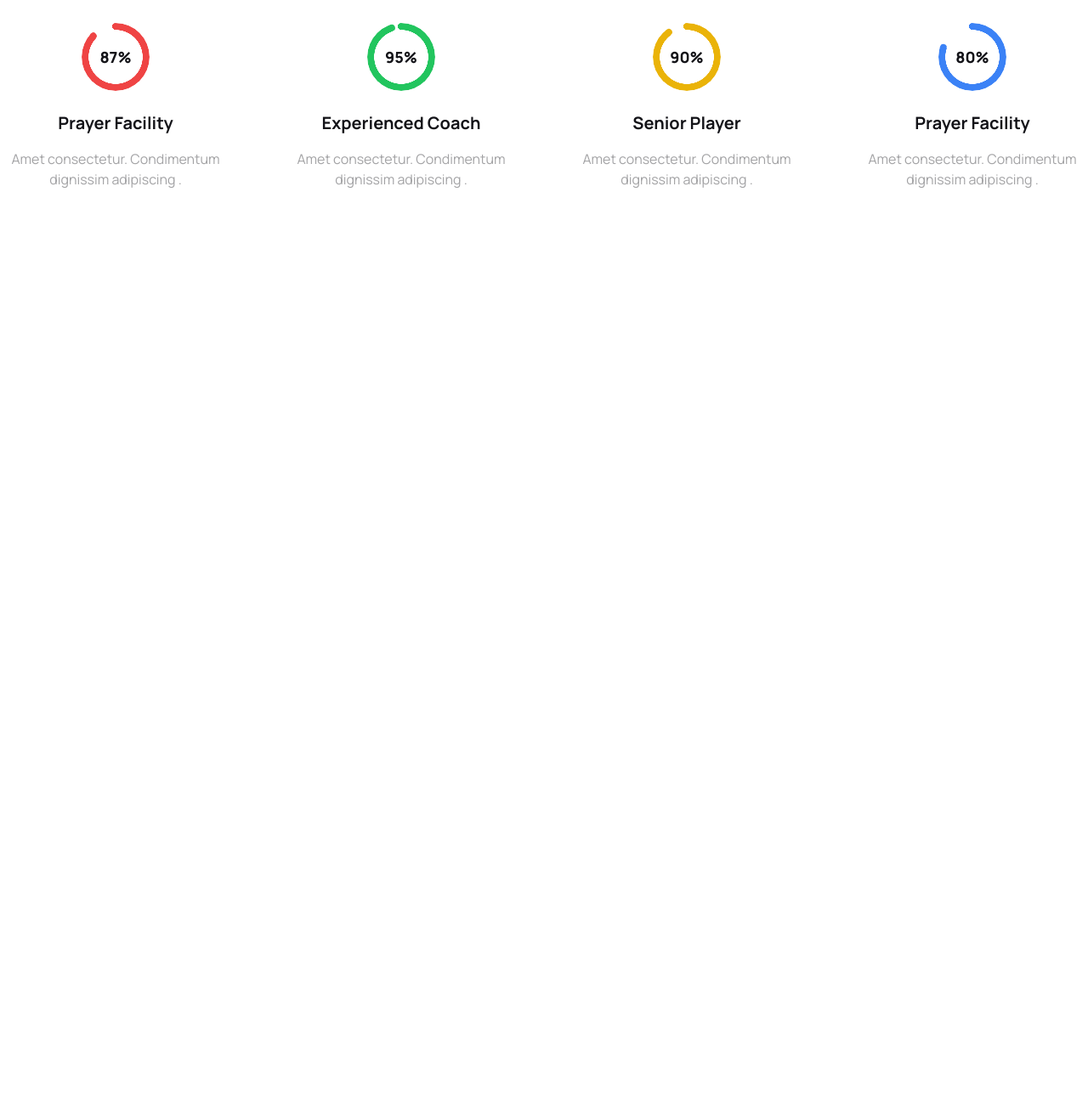
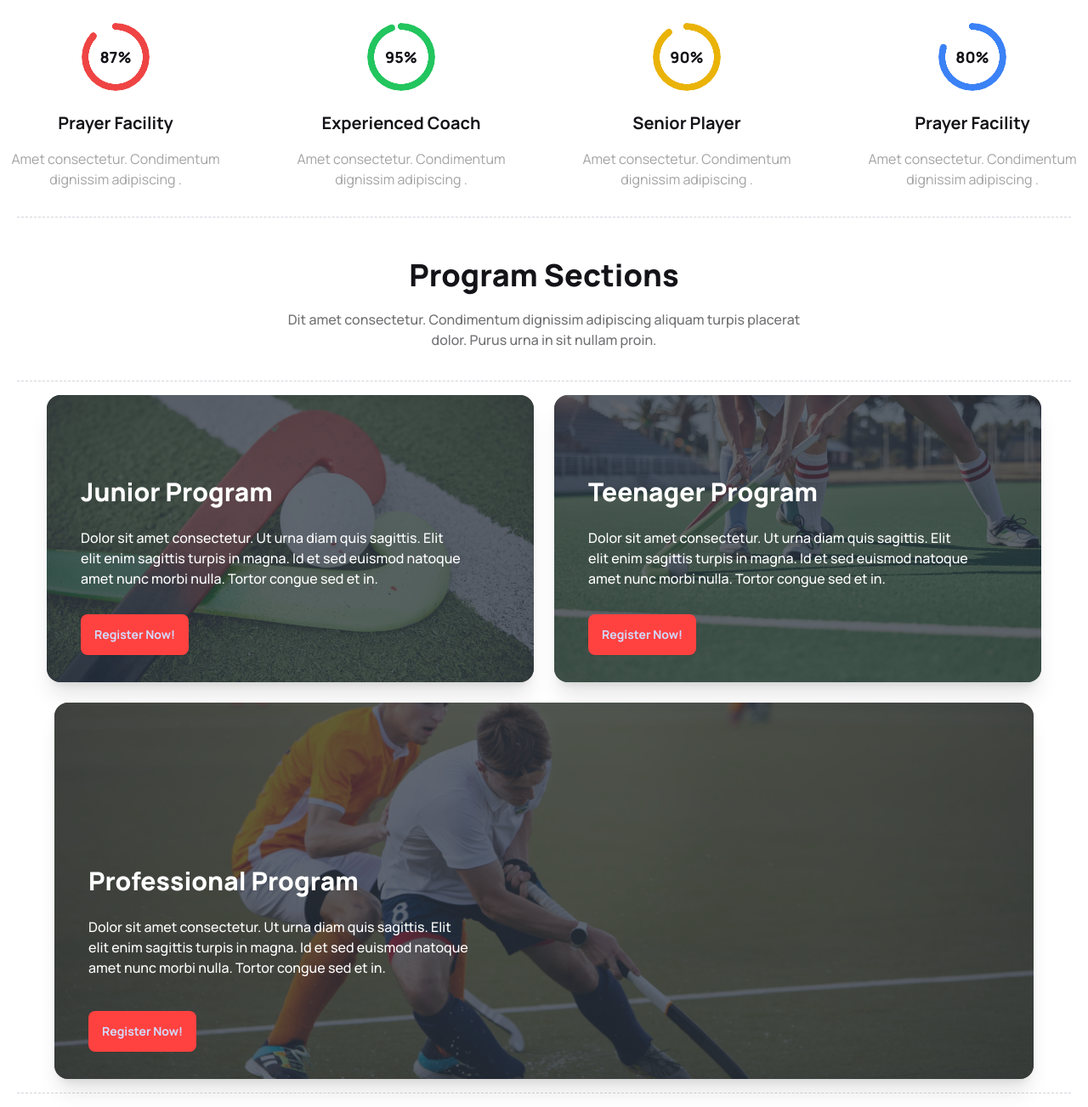
Before and after one commit to myselfhridoy/PH-B9-A3, a plain HTML site: page index.html in a window 1280 px wide. Shown: the part 828-2131 px from the top of the page at 85% size. Before the commit the page ends 1067 px from the top, so only its background shows below. Drawn offline with nearby package versions, Linux system fonts and the light colour scheme.

Commit message:
Third Section Done

```diff
--- a/index.html
+++ b/index.html
@@ -93,6 +93,58 @@
                     <p class="text-[#13131863] text-base text-center font-normal my-4">Amet consectetur. Condimentum dignissim adipiscing .</p>
                 </div>
             </div>
+            <!-- <hr class="border-t border-dashed border-gray-300 mx-5 my-4"> -->
+        </section>
+        <div class="flex flex-col">
+            <hr class="border-t border-dashed border-gray-300 mx-5 my-4">
+            <h1 class="text-4xl font-extrabold text-[#131318] text-center mt-8">Program Sections</h1>
+            <p class="text-[#13131899] font-medium text-center my-5 justify-around lg:px-80">Dit amet consectetur. Condimentum dignissim adipiscing aliquam turpis placerat dolor. Purus urna in sit nullam proin.</p>
+            <hr class="border-t border-dashed border-gray-300 mx-5 my-4">
+        </div>
+
+        <div class="flex flex-col lg:flex-col gap-6 items-center">
+
+            <div class="grid grid-cols-1 lg:grid-cols-2 justify-between gap-6">
+                <div class="card max-w-xl bg-base-100 shadow-xl image-full bg-[#13131880]">
+                    <figure><img src="Images/2.png" alt="" /></figure>
+                    <div class="card-body">
+                      <h2 class="card-title text-[#FFF] text-3xl font-extrabold ml-2 mt-16">Junior Program</h2>
+                      <p class="text-[#FFF] text-base font-medium ml-2 mt-4 max-w-md">Dolor sit amet consectetur. Ut urna diam quis sagittis. Elit elit
+                        enim sagittis turpis in magna. Id et sed euismod natoque amet nunc morbi nulla. Tortor congue sed et in.</p>
+                      <div class="card-actions ml-2">
+                        <button class="btn btn-primary bg-[#FF4240] border-0">Register Now!</button>
+                      </div>
+                    </div>
+                  </div>
+                  <div class="card max-w-xl bg-base-100 shadow-xl image-full bg-[#13131880]">
+                    <figure><img src="Images/3.png" alt="" /></figure>
+                    <div class="card-body">
+                      <h2 class="card-title text-[#FFF] text-3xl font-extrabold ml-2 mt-16">Teenager Program</h2>
+                      <p class="text-[#FFF] text-base font-medium ml-2 mt-4 max-w-md">Dolor sit amet consectetur. Ut urna diam quis sagittis. Elit elit
+                        enim sagittis turpis in magna. Id et sed euismod natoque amet nunc morbi nulla. Tortor congue sed et in.</p>
+                      <div class="card-actions ml-2">
+                        <button class="btn btn-primary bg-[#FF4240] border-0">Register Now!</button>
+                      </div>
+                    </div>
+                  </div>
+            </div>
+            <div class="col-span-1 items-center">
+                <div class="card max-w-xl lg:max-w-6xl bg-base-100 shadow-xl image-full bg-[#13131880]">
+                    <figure><img src="Images/4.png" alt="" /></figure>
+                    <div class="card-body">
+                      <h2 class="card-title text-[#FFF] text-3xl font-extrabold ml-2 mt-40">Professional Program</h2>
+                      <p class="text-[#FFF] text-base font-medium ml-2 mt-4 max-w-md">Dolor sit amet consectetur. Ut urna diam quis sagittis. Elit elit
+                        enim sagittis turpis in magna. Id et sed euismod natoque amet nunc morbi nulla. Tortor congue sed et in.</p>
+                      <div class="card-actions ml-2">
+                        <button class="btn btn-primary bg-[#FF4240] border-0">Register Now!</button>
+                      </div>
+                    </div>
+                  </div>
+            </div>
+        </div>
+        <hr class="border-t border-dashed border-gray-300 mx-5 my-4">
+        <section>
+
         </section>
     </main>
     <footer>
```
